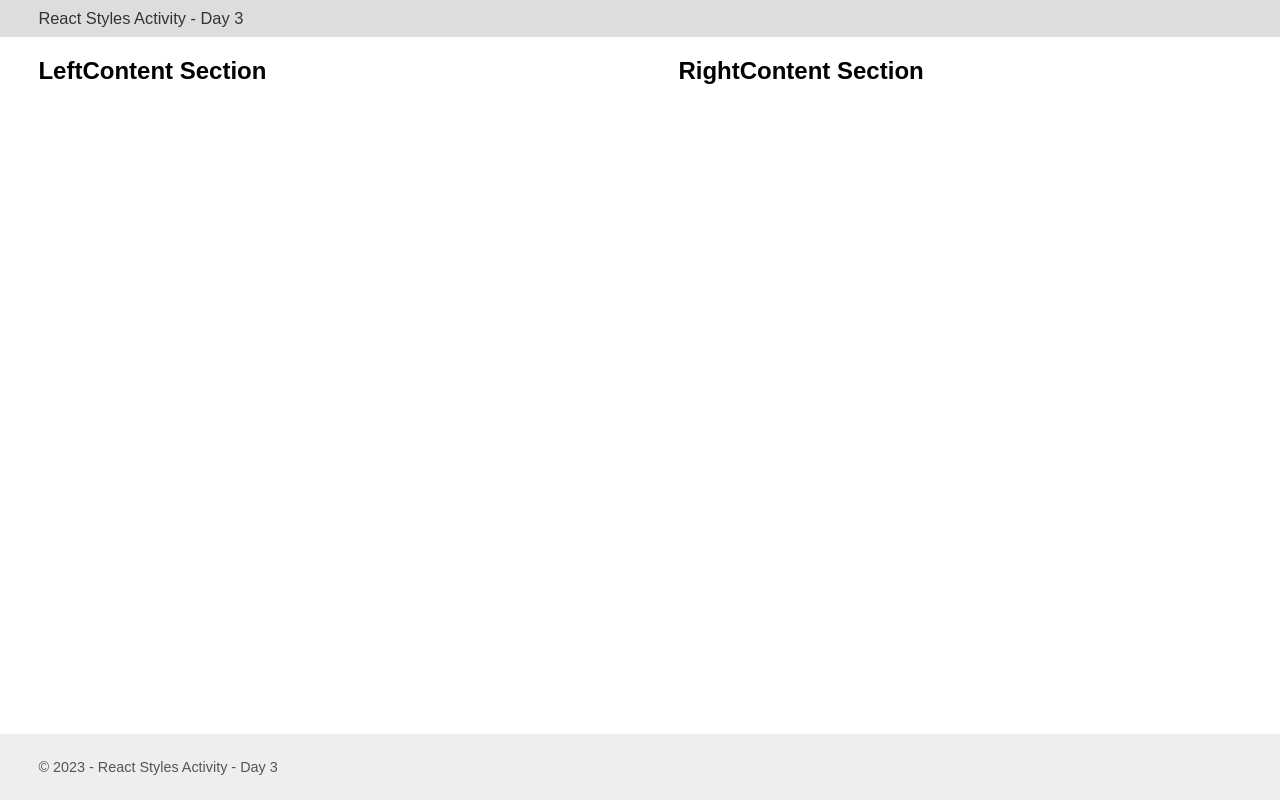
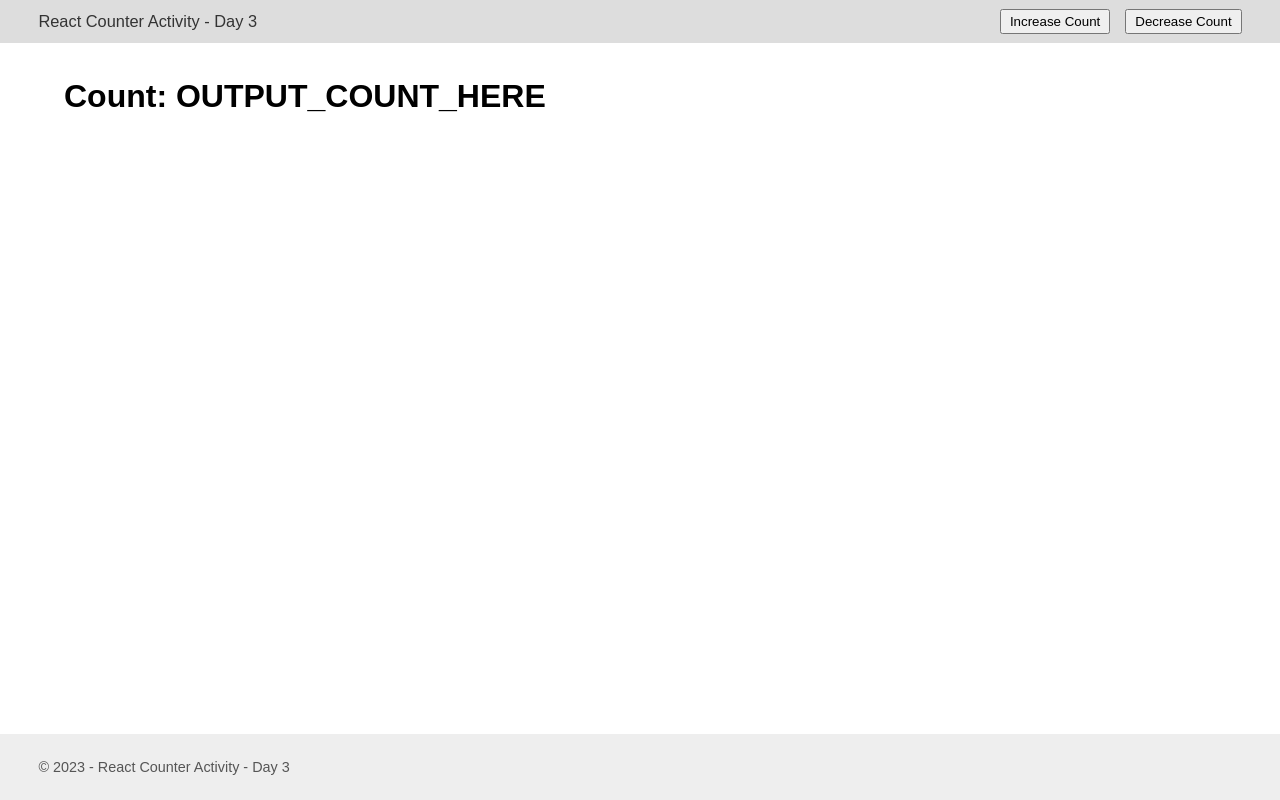
Before and after one commit to jdtdesigns/react_map_starwars_example, a React (Create React App) app: page / in a window 1280 px wide. Built offline with nearby package versions, Linux system fonts and the light colour scheme.

Commit message:
completed counter activity setup

```diff
--- a/src/App.js
+++ b/src/App.js
@@ -1,19 +1,17 @@
 import Header from './components/Header';
-import LeftContent from './components/LeftContent';
-import RightContent from './components/RightContent';
 import Footer from './components/Footer';
 
 function App() {
-  const title = 'React Styles Activity - Day 3';
+  const title = 'React Counter Activity - Day 3';
 
   return (
     <>
+      {/* Pass the setCount function as a prop to Header */}
       <Header title={title} />
 
-      <main className="content-wrapper">
-
-        <LeftContent />
-        <RightContent />
+      <main>
+        {/* Output the state count variable here */}
+        <h1>Count: OUTPUT_COUNT_HERE</h1>
 
       </main>
 
--- a/src/components/Header.js
+++ b/src/components/Header.js
@@ -2,6 +2,16 @@ function Header(props) {
   return (
     <header>
       <h3>{props.title}</h3>
+      <div className="count-controls">
+        {/*
+          Add the onClick attribute/prop to the two buttons
+          and use setCount from the props object to set the state
+          count variable appropriately
+          -- Remember that you should not pass an assignment operator
+        */}
+        <button>Increase Count</button>
+        <button>Decrease Count</button>
+      </div>
     </header>
   )
 }
--- a/src/components/LeftContent.js
+++ /dev/null
@@ -1,14 +0,0 @@
-/*
-  Create local/private styles for LeftContent to make the
-  background-color '#555' and the h1 text color '#ddd'
-*/
-
-function LeftContent() {
-  return (
-    <section>
-      <h1>LeftContent Section</h1>
-    </section>
-  )
-}
-
-export default LeftContent;
--- a/src/components/RightContent.js
+++ /dev/null
@@ -1,14 +0,0 @@
-/*
-  Create local/private styles for RightContent to make the
-  background-color '#888' and the h1 text color '#fff'
-*/
-
-function RightContent() {
-  return (
-    <section>
-      <h1>RightContent Section</h1>
-    </section>
-  )
-}
-
-export default RightContent;
--- a/src/index.css
+++ b/src/index.css
@@ -1,4 +1,5 @@
 /* RESETS */
+
 * {
   margin: 0;
   padding: 0;
@@ -24,6 +25,9 @@ header {
   padding: 9px 3%;
   background: #ddd;
   color: #333;
+  display: flex;
+  justify-content: space-between;
+  align-items: center;
 }
 
 header h3 {
@@ -31,14 +35,19 @@ header h3 {
   font-size: 1.025rem;
 }
 
+header .count-controls button {
+  padding: 3px 8px;
+  cursor: pointer;
+}
+
+header .count-controls button:not(:last-child) {
+  margin-right: 15px;
+}
+
 main {
   flex: 1;
   display: flex;
-}
-
-main section {
-  flex: 1;
-  padding: 20px 3%;
+  padding: 35px 5%;
 }
 
 footer {
```
Also changed, not shown: src/README.md.
